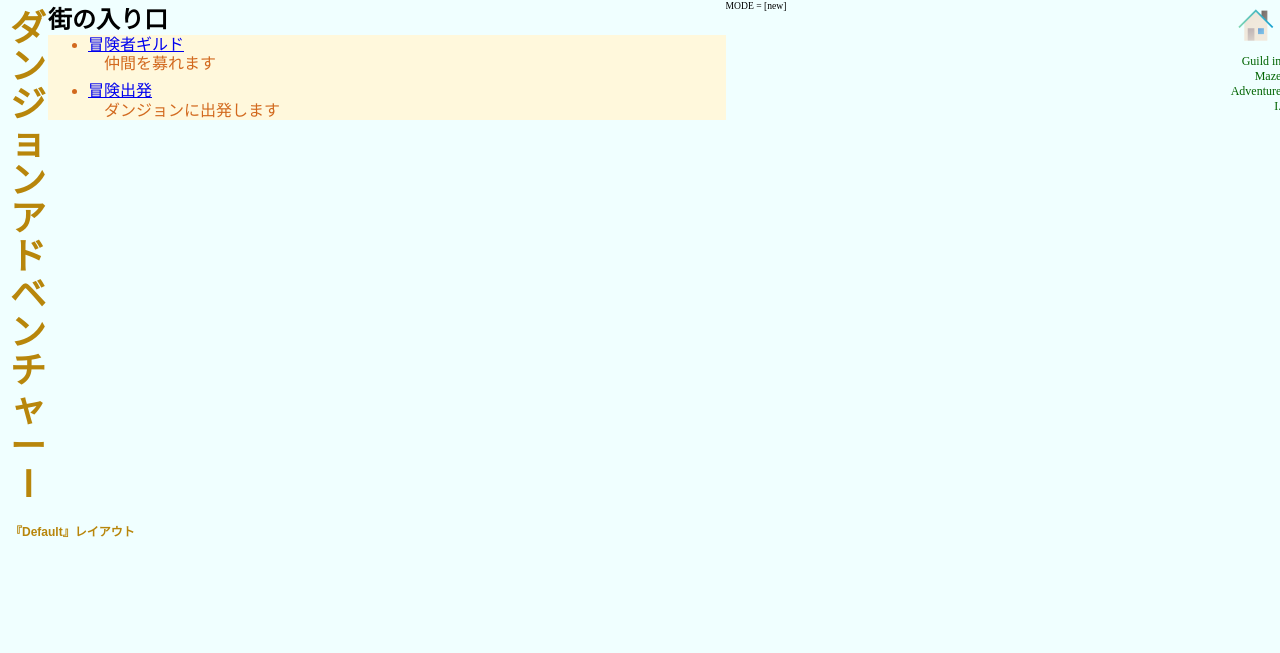
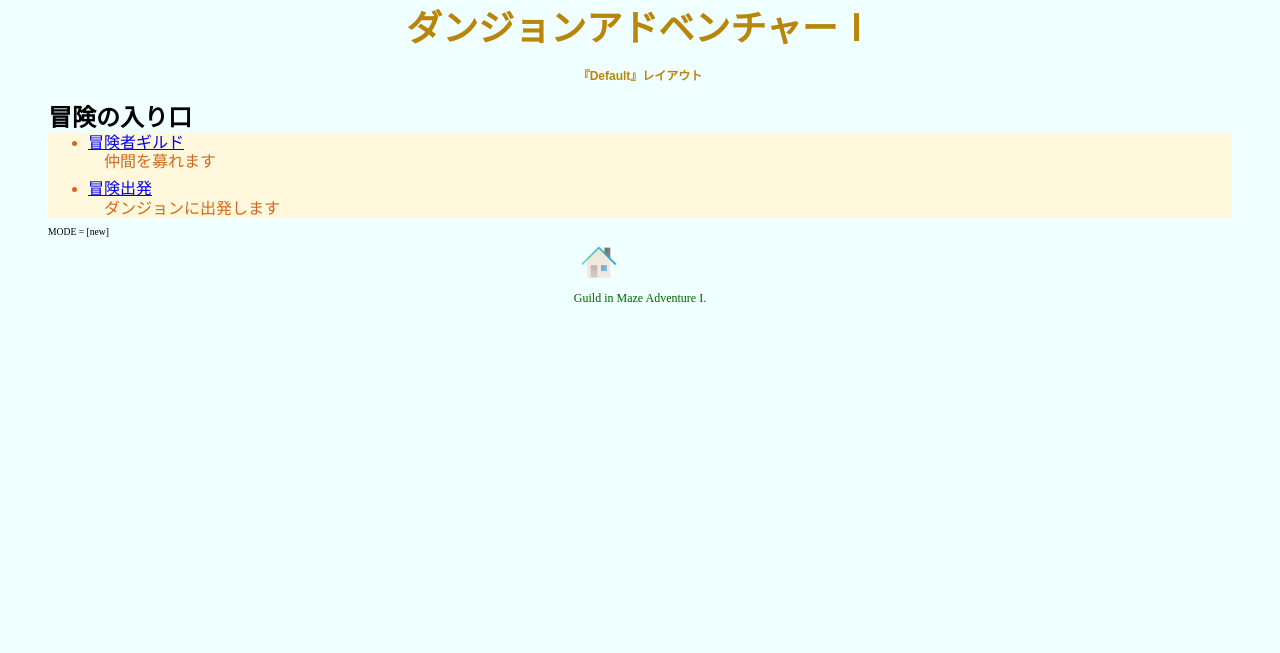
Before and after one commit to itsayno33/Maze-Adventure-I-Docker, a PHP site: page / in a window 1280 px wide. Shown: the top 653 px of the page. Run offline with PHP 8.4, Linux system fonts and the light colour scheme.

Commit message:
仮TOPページ完成（一応）

```diff
--- a/src/html/css/mai_indx/mai_indx_common.css
+++ b/src/html/css/mai_indx/mai_indx_common.css
@@ -144,3 +144,26 @@ p#indx_head_message {
 #sytm_logs_pane p {
     word-break: break-all;
 }
+
+
+
+
+/* *****************************
+ *  グリッドレイアウトの定義
+ * ***************************** */
+
+#indx_head_pane {
+    grid-area: head;
+}
+
+#indx_menu_list_pane {
+    grid-area: menu;
+}
+
+#sytm_logs_pane {
+    grid-area: logs;
+}
+
+#foot_pane {
+    grid-area: foot;
+}
--- a/src/html/css/mai_indx/mai_indx_default.css
+++ b/src/html/css/mai_indx/mai_indx_default.css
@@ -33,21 +33,19 @@
     --body_indx_gap: 0 0;
     --body_indx_cols:
             3rem
-            [head-start foot-start mn_l-start mssg-start]
+            [head-start menu-start logs-start foot-start]
             auto
-            [mn_l-end]
-            auto
-            [head-end foot-end  mssg-end]
+            [head-end   menu-end   logs-end   foot-end]
             3rem
             ;
     --body_indx_rows:
             [head-start]
             auto
-            [head-end mn_l-start ctls-start]
+            [head-end menu-start]
             1fr
-            [mn_l-end ctls-end mssg-start]
+            [menu-end logs-start]
             auto
-            [mssg-end foot-start]
+            [logs-end foot-start]
             100px
             [foot-end]
             ;
--- a/src/html/index.php
+++ b/src/html/index.php
@@ -184,11 +184,11 @@
 </head>
 <body id='body'>
     <article id='indx_head_pane'>
-        <h1 class='h1'>ダンジョンアドベンチャーⅠ</h1>
-        <p id='indx_head_message'></p>
+        <h1 class='h1' id='h1'>ダンジョンアドベンチャーⅠ</h1>
+        <p id='head_message'></p>
     </article>
     <article id='indx_menu_list_pane'>
-        <h2>街の入り口</h2>
+        <h2>冒険の入り口</h2>
         <ul id='indx_menu_list'>
             <li id='indx_guld'>
                 <a href='mai_guld.php'>冒険者ギルド</a>
--- a/src/html/mai_guld.php
+++ b/src/html/mai_guld.php
@@ -321,7 +321,7 @@ function new_team(): Team {
         ?>
     </article>
     <footer id='foot_pane'>
-        <a href='../../md/'><img src='./icon-img/kkrn_icon_home_3.png' /></a>
+        <a href='../../mai/'><img src='./icon-img/kkrn_icon_home_3.png' /></a>
         <p class='foot_print'>Guild in Maze Adventure I.</p>
     </footer>
     <script>
--- a/src/html/mai_maze.php
+++ b/src/html/mai_maze.php
@@ -330,7 +330,7 @@ function new_team(): Team {
         ?>
     </article>
     <footer id='pane_footer'>
-        <a href='../md/'><img src='./icon-img/kkrn_icon_home_3.png' /></a>
+        <a href='../mai/'><img src='./icon-img/kkrn_icon_home_3.png' /></a>
         <p class='foot_print'>Maze Adventure Ⅰ.</p>
     </footer>
     <script id='ts_caller'>
```
